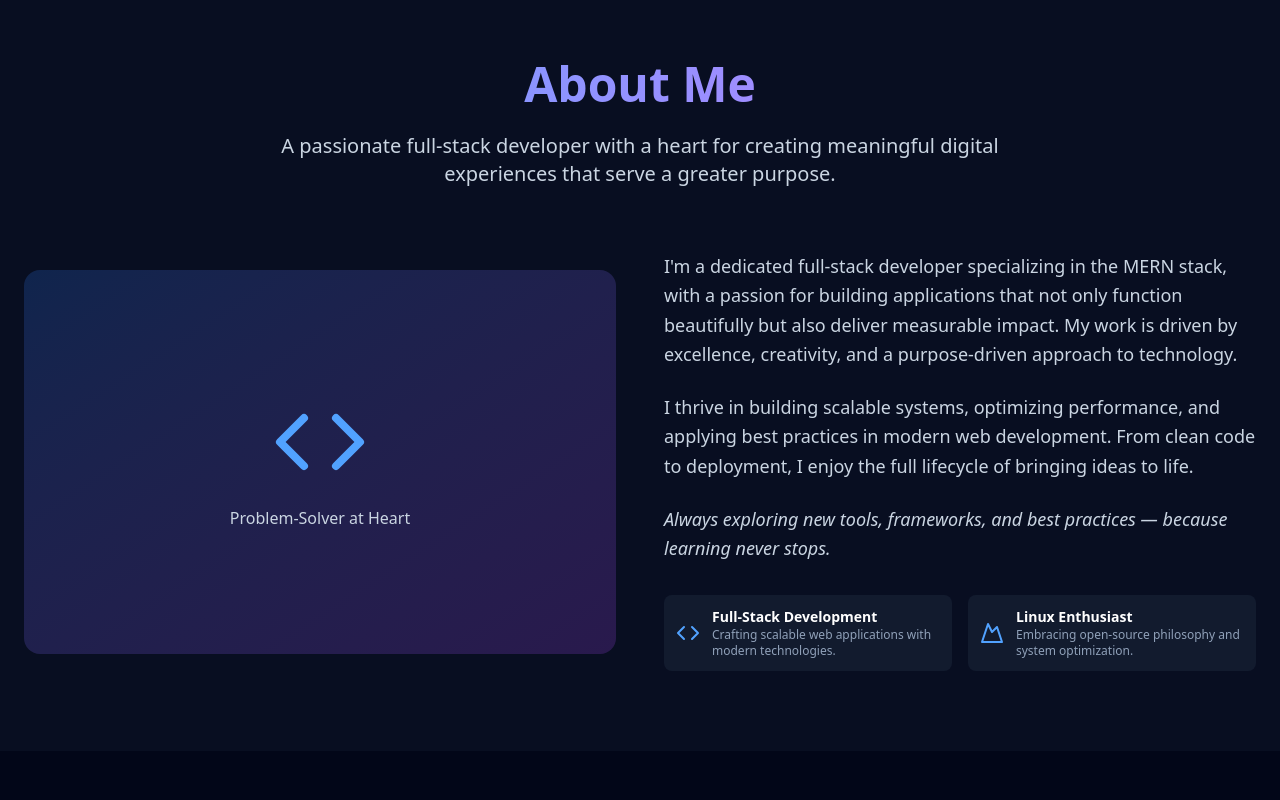
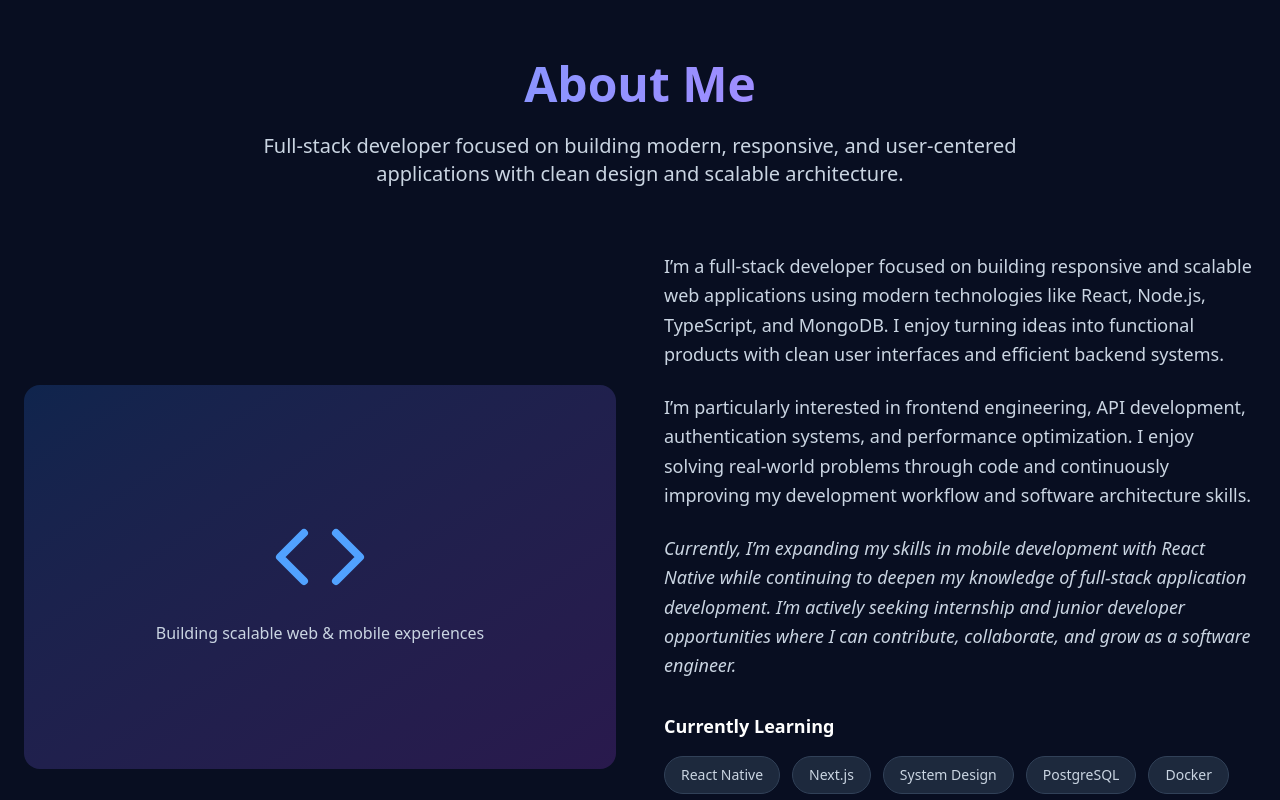
Before and after one commit to shedrack-okunda/my-portfolio, a React (Vite) app: page / in a window 1280 px wide. Shown: the part 820-1620 px from the top of the page. Built offline with nearby package versions, Linux system fonts and the light colour scheme.

Commit message:
feat: improve about section content and developer positioning

```diff
--- a/src/components/sections/About.tsx
+++ b/src/components/sections/About.tsx
@@ -30,9 +30,9 @@ const About: React.FC = () => {
 						viewport={{ once: true }}
 						transition={{ delay: 0.2, duration: 0.6 }}
 						className="text-xl text-slate-300 max-w-3xl mx-auto">
-						A passionate full-stack developer with a heart for
-						creating meaningful digital experiences that serve a
-						greater purpose.
+						Full-stack developer focused on building modern,
+						responsive, and user-centered applications with clean
+						design and scalable architecture.
 					</motion.p>
 				</div>
 
@@ -50,7 +50,7 @@ const About: React.FC = () => {
 								aria-hidden="true"
 							/>
 							<p className="text-slate-300">
-								Problem-Solver at Heart
+								Building scalable web & mobile experiences{" "}
 							</p>
 						</div>
 					</motion.div>
@@ -58,9 +58,11 @@ const About: React.FC = () => {
 					{/* Right Content */}
 					<div className="space-y-6">
 						{[
-							"I'm a dedicated full-stack developer specializing in the MERN stack, with a passion for building applications that not only function beautifully but also deliver measurable impact. My work is driven by excellence, creativity, and a purpose-driven approach to technology.",
-							"I thrive in building scalable systems, optimizing performance, and applying best practices in modern web development. From clean code to deployment, I enjoy the full lifecycle of bringing ideas to life.",
-							"Always exploring new tools, frameworks, and best practices — because learning never stops.",
+							"I’m a full-stack developer focused on building responsive and scalable web applications using modern technologies like React, Node.js, TypeScript, and MongoDB. I enjoy turning ideas into functional products with clean user interfaces and efficient backend systems.",
+
+							"I’m particularly interested in frontend engineering, API development, authentication systems, and performance optimization. I enjoy solving real-world problems through code and continuously improving my development workflow and software architecture skills.",
+
+							"Currently, I’m expanding my skills in mobile development with React Native while continuing to deepen my knowledge of full-stack application development. I’m actively seeking internship and junior developer opportunities where I can contribute, collaborate, and grow as a software engineer.",
 						].map((text, idx) => (
 							<motion.p
 								key={idx}
@@ -75,12 +77,34 @@ const About: React.FC = () => {
 							</motion.p>
 						))}
 
+						<div className="mt-8">
+							<h3 className="text-lg font-semibold mb-4 text-white">
+								Currently Learning
+							</h3>
+
+							<div className="flex flex-wrap gap-3">
+								{[
+									"React Native",
+									"Next.js",
+									"System Design",
+									"PostgreSQL",
+									"Docker",
+								].map((item) => (
+									<span
+										key={item}
+										className="px-4 py-2 bg-slate-800 border border-slate-700 rounded-full text-sm text-slate-300">
+										{item}
+									</span>
+								))}
+							</div>
+						</div>
+
 						{/* Passions */}
 						<div className="grid grid-cols-2 gap-4 mt-8">
 							{PASSIONS.map(
 								(
 									{ id, icon: Icon, title, description },
-									idx
+									idx,
 								) => (
 									<motion.div
 										key={id}
@@ -117,7 +141,7 @@ const About: React.FC = () => {
 											</p>
 										</div>
 									</motion.div>
-								)
+								),
 							)}
 						</div>
 					</div>
```
